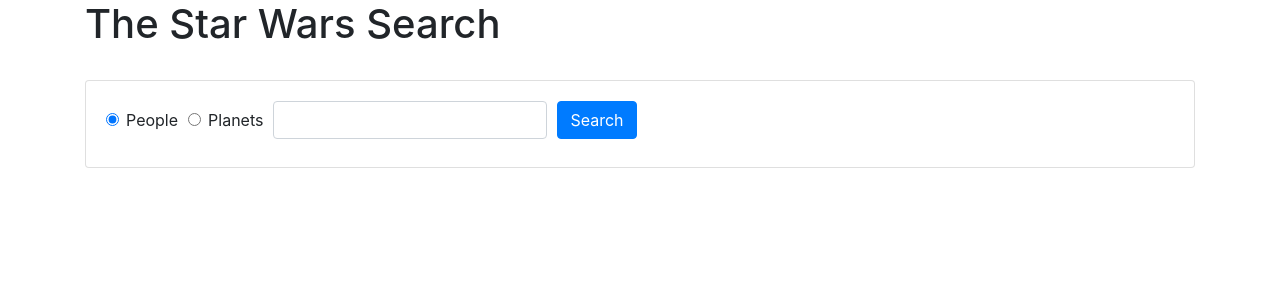
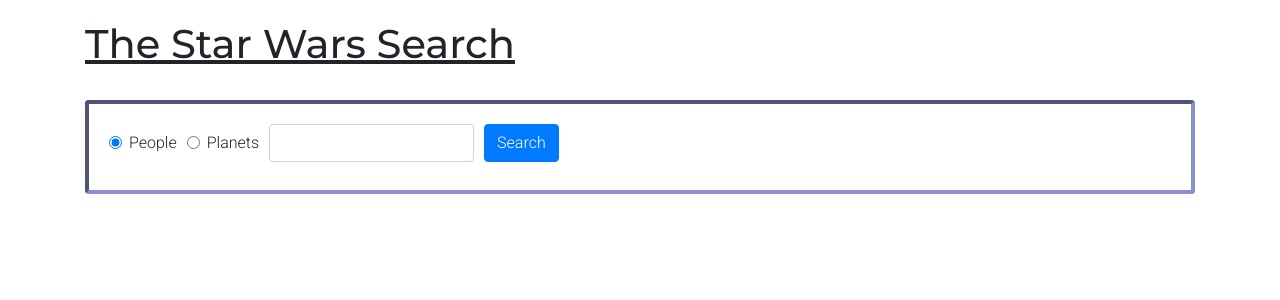
Before and after one commit to sandeepthukral/qa-test-assessment-fedt, an Angular app: page / in a window 1280 px wide. Shown: the top 300 px of the page. Built offline with nearby package versions, Linux system fonts and the light colour scheme.

Commit message:
style: :lipstick: updated styles

```diff
--- a/src/app/components/character/character.component.html
+++ b/src/app/components/character/character.component.html
@@ -3,29 +3,29 @@
     <h6 class="card-subtitle mb-2 text-muted" data-testid="character-name">{{character.name}}</h6>
 
     <div class="row">
-      <div class="col-sm-2">Gender:</div>
-      <div class="col-sm-10" data-testid="gender-value">
+      <div class="col-3">Gender:</div>
+      <div class="col-9" data-testid="gender-value">
         {{character.gender}}
       </div>
     </div>
 
     <div class="row">
-      <div class="col-sm-2">Birth year:</div>
-      <div class="col-sm-10"data-testid="birth-year-value">
+      <div class="col-3">Birth year:</div>
+      <div class="col-9"data-testid="birth-year-value">
         {{character.birth_year}}
       </div>
     </div>
 
     <div class="row">
-      <div class="col-sm-2">Eye color:</div>
-      <div class="col-sm-10"data-testid="eye-color-value">
+      <div class="col-3">Eye color:</div>
+      <div class="col-9"data-testid="eye-color-value">
         {{character.eye_color}}
       </div>
     </div>
 
     <div class="row">
-      <div class="col-sm-2">Skin color:</div>
-      <div class="col-sm-10"data-testid="skin-color-value">
+      <div class="col-3">Skin color:</div>
+      <div class="col-9"data-testid="skin-color-value">
         {{character.skin_color}}
       </div>
     </div>
--- a/src/app/components/planet/planet.component.html
+++ b/src/app/components/planet/planet.component.html
@@ -3,22 +3,22 @@
     <h6 class="card-subtitle mb-2 text-muted" data-testid="planet-name">{{planet.name}}</h6>
 
     <div class="row">
-      <div class="col-sm-2">Population:</div>
-      <div class="col-sm-10" data-testid="population-value">
+      <div class="col-3">Population:</div>
+      <div class="col-9" data-testid="population-value">
         {{planet.population}}
       </div>
     </div>
 
     <div class="row">
-      <div class="col-sm-2">Climate:</div>
-      <div class="col-sm-10" data-testid="climate-value">
+      <div class="col-3">Climate:</div>
+      <div class="col-9" data-testid="climate-value">
         {{planet.climate}}
       </div>
     </div>
 
     <div class="row">
-      <div class="col-sm-2">Gravity:</div>
-      <div class="col-sm-10" data-testid="gravity-value">
+      <div class="col-3">Gravity:</div>
+      <div class="col-9" data-testid="gravity-value">
         {{planet.gravity}}
       </div>
     </div>
--- a/src/index.html
+++ b/src/index.html
@@ -8,6 +8,9 @@
   <meta name="viewport" content="width=device-width, initial-scale=1">
   <link rel="icon" type="image/x-icon" href="favicon.ico">
   <link rel="stylesheet" href="https://stackpath.bootstrapcdn.com/bootstrap/4.1.0/css/bootstrap.min.css">
+  <link rel="preconnect" href="https://fonts.gstatic.com">
+  <link href="https://fonts.googleapis.com/css2?family=Montserrat:wght@300;500&display=swap" rel="stylesheet">
+  <link href="https://fonts.googleapis.com/css2?family=Montserrat:wght@300;500;700&family=Roboto:wght@300&display=swap" rel="stylesheet">
 </head>
 <body>
   <app-root></app-root>
--- a/src/styles.css
+++ b/src/styles.css
@@ -1 +1,22 @@
 /* You can add global styles to this file, and also import other style files */
+
+body {
+    font-family: 'Roboto', sans-serif;
+}
+
+app-search-form .card {
+    border-color: rgb(137, 144, 203);
+    border-style: inset;
+    border-width: 0.3rem;
+}
+
+h1 {
+    font-family: 'Montserrat', sans-serif;
+    text-decoration: underline;
+    margin-top: 20px;
+}
+
+h6 {
+    font-size: 1.3rem;
+    font-weight: 700;
+}
```
